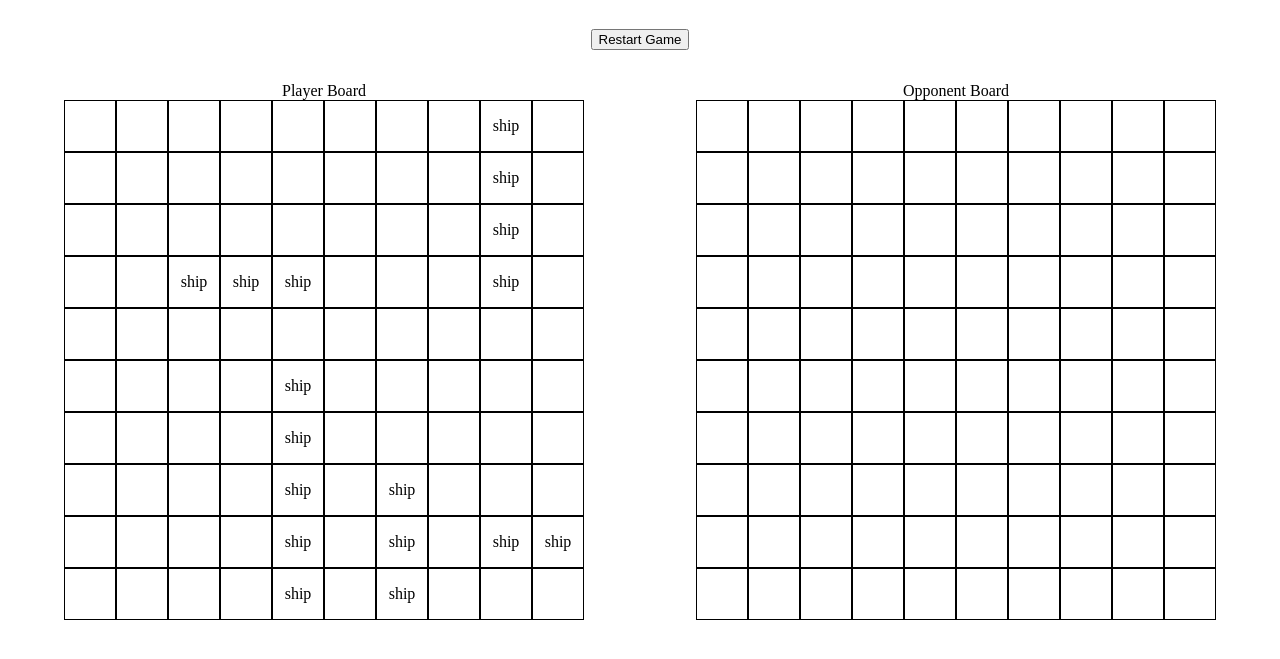
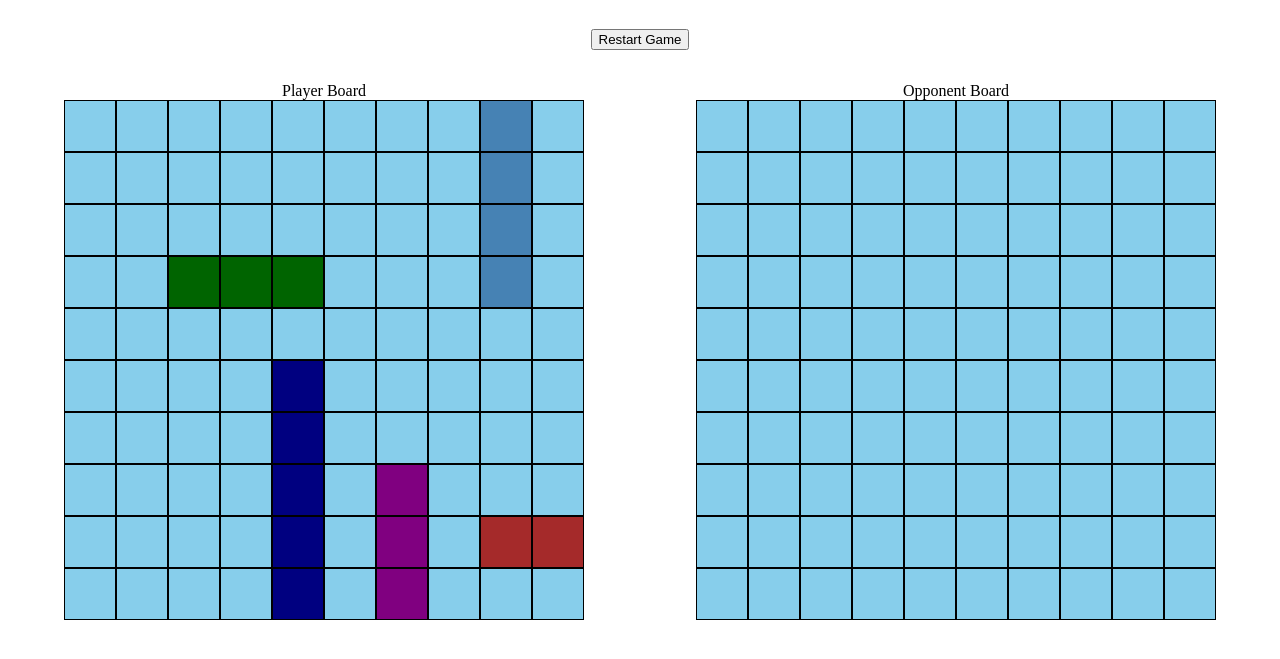
Before and after one commit to richardlim20/odin_battleship, a website with bundled scripts: page index.html in a window 1280 px wide. Shown: the part 61-720 px from the top of the page. Built offline with nearby package versions, Linux system fonts and the light colour scheme.

Commit message:
style: change color depending on shipType

```diff
--- a/script.js
+++ b/script.js
@@ -45,7 +45,7 @@ const createColumns = (playerType, boardName) => {
       column.dataset.coordinate = JSON.stringify(boardState[index].coordinate);
 
       if (boardState[index].isShip && boardName !== "opponent") {
-        column.textContent = "ship";
+        column.classList.add(`ship-${boardState[index].shipType}`)
       }
       if (boardName === "player") {
         column.classList.add("player-cell");
--- a/style.css
+++ b/style.css
@@ -5,9 +5,10 @@
 h1 {
   text-align: center;
 }
-.gameboard{
+.gameboard {
   display: grid;
   grid-template-columns: 1fr repeat(9, 1fr);
+  background-color: skyblue;
 }
 
 .opponent-cell {
@@ -43,3 +44,19 @@ h1 {
 #game-end {
   margin-bottom: 1rem;
 }
+
+.ship-carrier {
+  background-color: navy;
+}
+.ship-battleship {
+  background-color: steelblue;
+}
+.ship-cruiser {
+  background-color: darkgreen;
+}
+.ship-submarine {
+  background-color: purple;
+}
+.ship-destroyer {
+  background-color: brown;
+}
```
